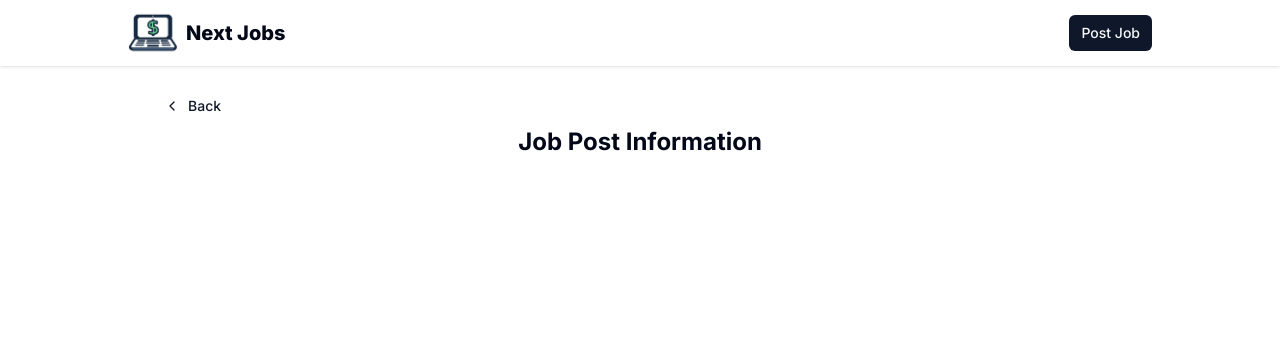
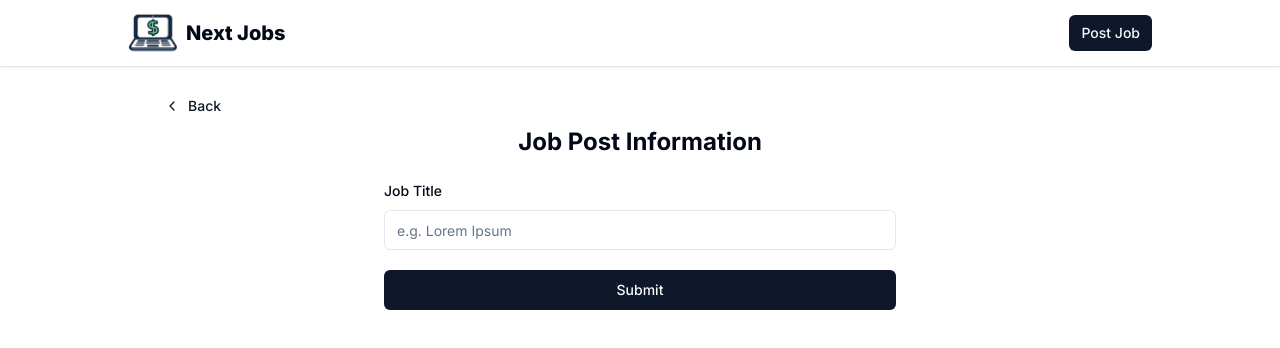
Before and after one commit to Matin297/next-jobs, a Next.js app: page /job/create in a window 1280 px wide. Shown: the top 348 px of the page. Built offline with nearby package versions, Linux system fonts and the light colour scheme.

Commit message:
add title field to create job form and connect it to react hook form

```diff
--- a/components/job/CreateJobForm.tsx
+++ b/components/job/CreateJobForm.tsx
@@ -1,6 +1,16 @@
 "use client";
 
 import { useForm } from "react-hook-form";
+import {
+  Form,
+  Input,
+  Button,
+  FormItem,
+  FormLabel,
+  FormField,
+  FormMessage,
+  FormControl,
+} from "@/components/ui";
 import { zodResolver } from "@hookform/resolvers/zod";
 import { PostJobSchema, JobFieldsType } from "@/actions";
 
@@ -13,5 +23,28 @@ export default function CreateJobForm() {
     console.log(values);
   }
 
-  return null;
+  return (
+    <Form {...form}>
+      <form
+        noValidate
+        onSubmit={form.handleSubmit(handleSubmit)}
+        className="m-auto flex max-w-lg flex-col gap-5"
+      >
+        <FormField
+          control={form.control}
+          name="title"
+          render={({ field }) => (
+            <FormItem>
+              <FormLabel>Job Title</FormLabel>
+              <FormControl>
+                <Input placeholder="e.g. Lorem Ipsum" {...field} />
+              </FormControl>
+              <FormMessage />
+            </FormItem>
+          )}
+        />
+        <Button>Submit</Button>
+      </form>
+    </Form>
+  );
 }
```
